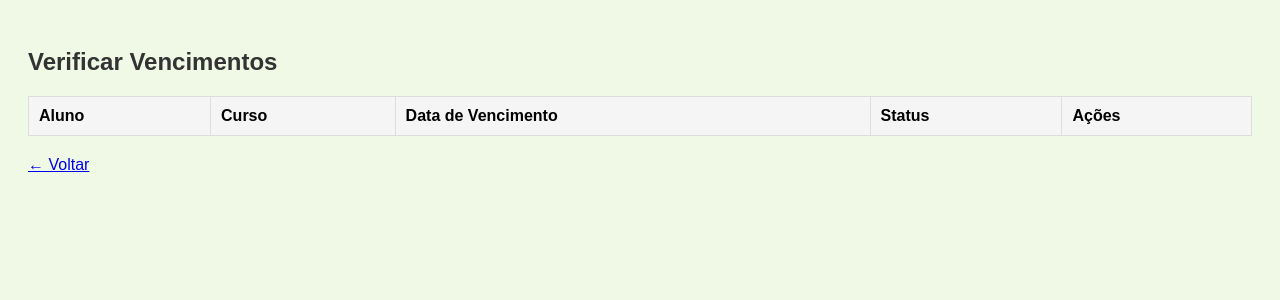
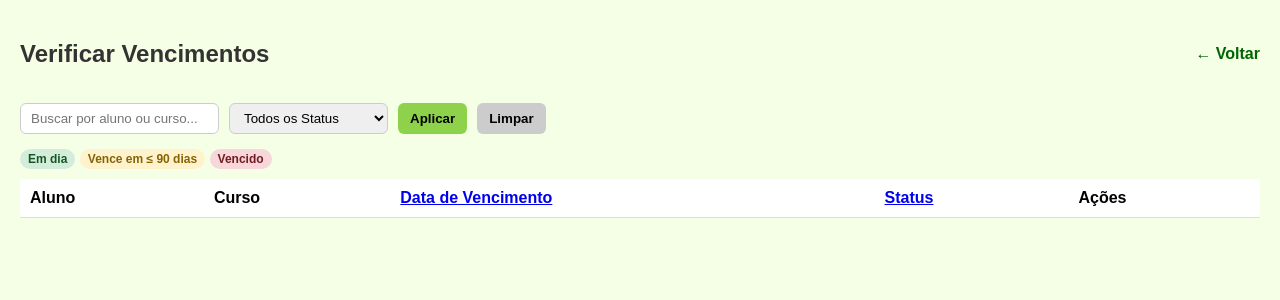
Before and after one commit to carloscll22/AMBIPAREAD, a Flask app: page /vencimentos/verificar in a window 1280 px wide. Shown: the top 300 px of the page. Run offline with Flask 3, Linux system fonts and the light colour scheme; the visitor is signed in with stand-in values (Sample User, id 1); lists and menus that the app fills with data are empty; parts of the project's set-up code (start-up, migrations or seed data) failed here and were passed over.

Commit message:
Update vencimentos_verificar.html

```diff
--- a/templates/vencimentos_verificar.html
+++ b/templates/vencimentos_verificar.html
@@ -5,76 +5,137 @@
   <title>Verificar Vencimentos</title>
   <style>
     body {
-      background-color: #f0f8e6;
+      background-color: #f5ffe6;
       font-family: Arial, sans-serif;
+      margin: 0;
       padding: 20px;
     }
-
     h2 {
+      text-align: center;
       color: #333;
       margin-bottom: 20px;
     }
-
+    .top-bar {
+      display: flex;
+      justify-content: space-between;
+      align-items: center;
+      margin-bottom: 15px;
+    }
+    .top-bar a {
+      color: #006400;
+      text-decoration: none;
+      font-weight: bold;
+    }
+    .top-bar a:hover {
+      text-decoration: underline;
+    }
+    .filters {
+      display: flex;
+      gap: 10px;
+      margin-bottom: 15px;
+    }
+    .filters input, .filters select {
+      padding: 6px 10px;
+      border: 1px solid #ccc;
+      border-radius: 6px;
+    }
+    .filters button {
+      padding: 6px 12px;
+      border: none;
+      border-radius: 6px;
+      cursor: pointer;
+      font-weight: bold;
+    }
+    .filters .apply {
+      background: #8dd24a;
+      color: #000;
+    }
+    .filters .clear {
+      background: #ccc;
+      color: #000;
+    }
     table {
       width: 100%;
       border-collapse: collapse;
-      margin-top: 20px;
+      margin-top: 10px;
     }
-
     th, td {
-      border: 1px solid #ddd;
       padding: 10px;
+      border-bottom: 1px solid #ddd;
       text-align: left;
     }
+    th {
+      background-color: #fff;
+    }
+    tr:hover {
+      background-color: #f0f8e2;
+    }
+    .status-pill {
+      padding: 3px 8px;
+      border-radius: 12px;
+      font-size: 12px;
+      font-weight: bold;
+      display: inline-block;
+    }
+    .status-green { background: #d4edda; color: #155724; }
+    .status-yellow { background: #fff3cd; color: #856404; }
+    .status-red { background: #f8d7da; color: #721c24; }
 
-    th {
-      background: #f5f5f5;
-    }
-
-    .status {
-      font-weight: bold;
-    }
-
-    .status.ok { color: green; }
-    .status.alerta { color: orange; }
-    .status.vencido { color: red; }
-
-    /* Botões lado a lado */
+    /* Ações lado a lado */
     .actions {
       display: flex;
-      gap: 8px;
-      align-items: center;
+      gap: 6px;
       flex-wrap: wrap;
     }
-    .btn {
-      display: inline-block;
+    .actions .btn {
       font-size: 13px;
-      line-height: 1;
-      padding: 8px 10px;
+      padding: 6px 10px;
       border-radius: 6px;
+      font-weight: 600;
+      cursor: pointer;
       text-decoration: none;
-      border: 0;
-      cursor: pointer;
-      font-weight: 600;
       white-space: nowrap;
     }
-    .btn-green   { background:#8dd24a; color:#0a0a0a; }
-    .btn-blue    { background:#0d6efd; color:#fff; }
-    .btn-red     { background:#dc3545; color:#fff; }
-    .btn:hover   { filter: brightness(0.95); }
-    td.col-acoes { padding-top: 12px; padding-bottom: 12px; }
+    .btn-green { background:#8dd24a; color:#0a0a0a; border:none; }
+    .btn-blue  { background:#0d6efd; color:#fff; border:none; }
+    .btn-red   { background:#dc3545; color:#fff; border:none; }
+    .btn:hover { filter: brightness(0.95); }
   </style>
 </head>
 <body>
+  <div class="top-bar">
     <h2>Verificar Vencimentos</h2>
+    <a href="/">← Voltar</a>
+  </div>
 
+  <!-- Barra de filtros -->
+  <div class="filters">
+    <input type="text" id="search" placeholder="Buscar por aluno ou curso...">
+    <select id="statusFilter">
+      <option value="">Todos os Status</option>
+      <option value="verde">Em dia</option>
+      <option value="amarelo">Vence em ≤ 90 dias</option>
+      <option value="vermelho">Vencido</option>
+    </select>
+    <button class="apply" onclick="aplicarFiltro()">Aplicar</button>
+    <button class="clear" onclick="limparFiltro()">Limpar</button>
+  </div>
+
+  <!-- Legenda -->
+  <div style="margin-bottom:10px;">
+    <span class="status-pill status-green">Em dia</span>
+    <span class="status-pill status-yellow">Vence em ≤ 90 dias</span>
+    <span class="status-pill status-red">Vencido</span>
+  </div>
+
+  <!-- Tabela -->
   <table>
     <thead>
       <tr>
         <th>Aluno</th>
         <th>Curso</th>
-        <th>Data de Vencimento</th>
-        <th>Status</th>
+        <th><a href="?sort=data">Data de Vencimento</a></th>
+        <th><a href="?sort=status">Status</a></th>
         <th>Ações</th>
       </tr>
     </thead>
@@ -84,21 +145,26 @@
         <td>{{ l.aluno_nome }}</td>
         <td>{{ l.curso }}</td>
         <td>{{ l.data_venc }}</td>
-        <td class="status">{{ l.status }}</td>
-        <td class="col-acoes">
-          <div class="actions">
+        <td>
+          {% if "Vencido" in l.status %}
+            <span class="status-pill status-red">{{ l.status }}</span>
+          {% elif "Vence em" in l.status %}
+            <span class="status-pill status-yellow">{{ l.status }}</span>
+          {% else %}
+            <span class="status-pill status-green">{{ l.status }}</span>
+          {% endif %}
+        </td>
+        <td class="actions">
           {% if l.mostrar_matricular %}
             <a class="btn btn-green"
                href="{{ url_for('matricular') }}?aluno={{ l.aluno_email }}&curso={{ l.curso }}">
               Matricular Aluno
             </a>
           {% endif %}
-
           <a class="btn btn-blue"
              href="{{ url_for('vencimentos_editar', aluno=l.aluno_email, curso=l.curso) }}">
             Editar Vencimento
           </a>
-
           <form method="POST" action="{{ url_for('vencimentos_excluir') }}"
                 onsubmit="return confirm('Tem certeza que deseja excluir este vencimento?');"
                 style="margin:0;">
@@ -106,15 +172,34 @@
             <input type="hidden" name="curso" value="{{ l.curso }}">
             <button type="submit" class="btn btn-red">Excluir Vencimento</button>
           </form>
-          </div>
         </td>
       </tr>
       {% endfor %}
     </tbody>
   </table>
 
-  <div style="margin-top:20px;">
-    <a href="/controle_vencimentos">← Voltar</a>
-  </div>
+  <script>
+    function aplicarFiltro() {
+      const termo = document.getElementById("search").value.toLowerCase();
+      const statusSel = document.getElementById("statusFilter").value;
+      document.querySelectorAll("tbody tr").forEach(row => {
+        const aluno = row.cells[0].textContent.toLowerCase();
+        const curso = row.cells[1].textContent.toLowerCase();
+        const status = row.cells[3].textContent.toLowerCase();
+
+        let mostrar = (aluno.includes(termo) || curso.includes(termo));
+        if (statusSel === "verde") mostrar = mostrar && status.includes("em dia");
+        if (statusSel === "amarelo") mostrar = mostrar && status.includes("vence em");
+        if (statusSel === "vermelho") mostrar = mostrar && status.includes("vencido");
+
+        row.style.display = mostrar ? "" : "none";
+      });
+    }
+    function limparFiltro() {
+      document.getElementById("search").value = "";
+      document.getElementById("statusFilter").value = "";
+      document.querySelectorAll("tbody tr").forEach(row => row.style.display = "");
+    }
+  </script>
 </body>
 </html>
```
Lines whose indentation alone changed are shown as unchanged.
